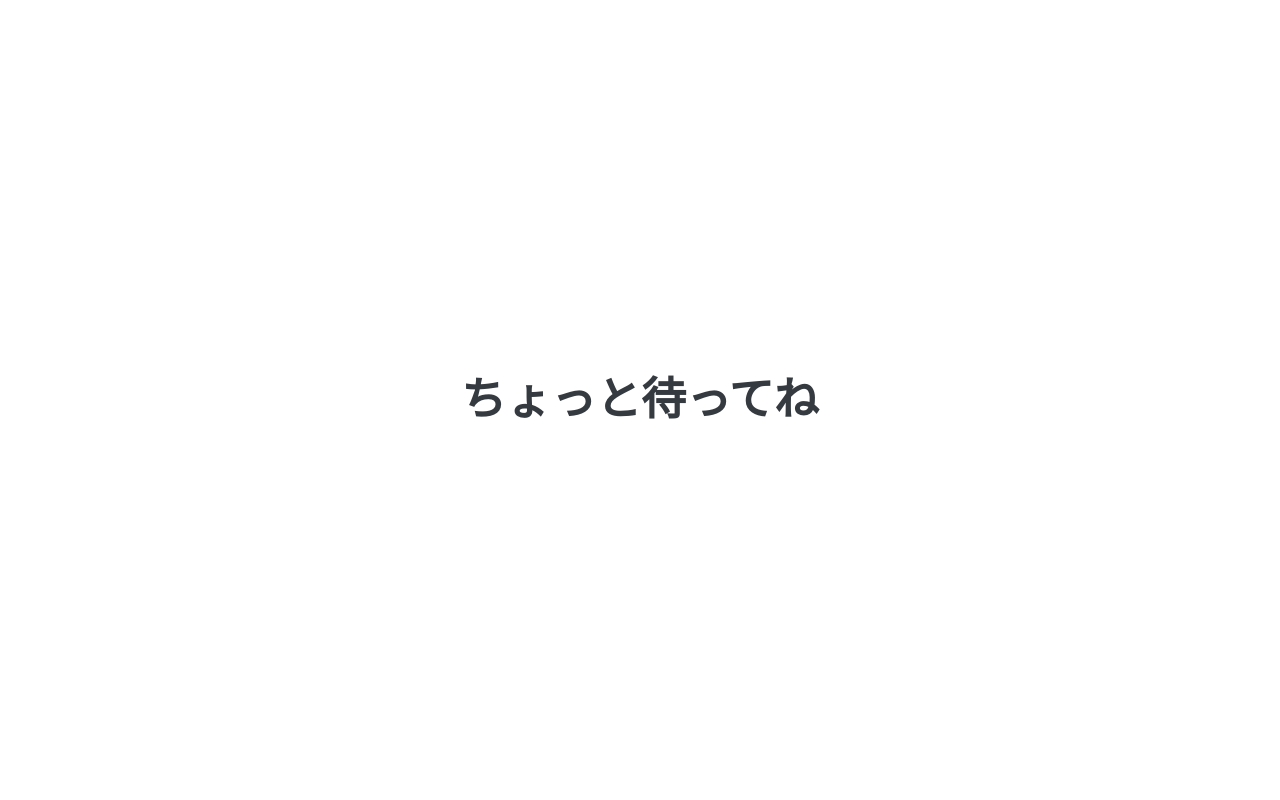
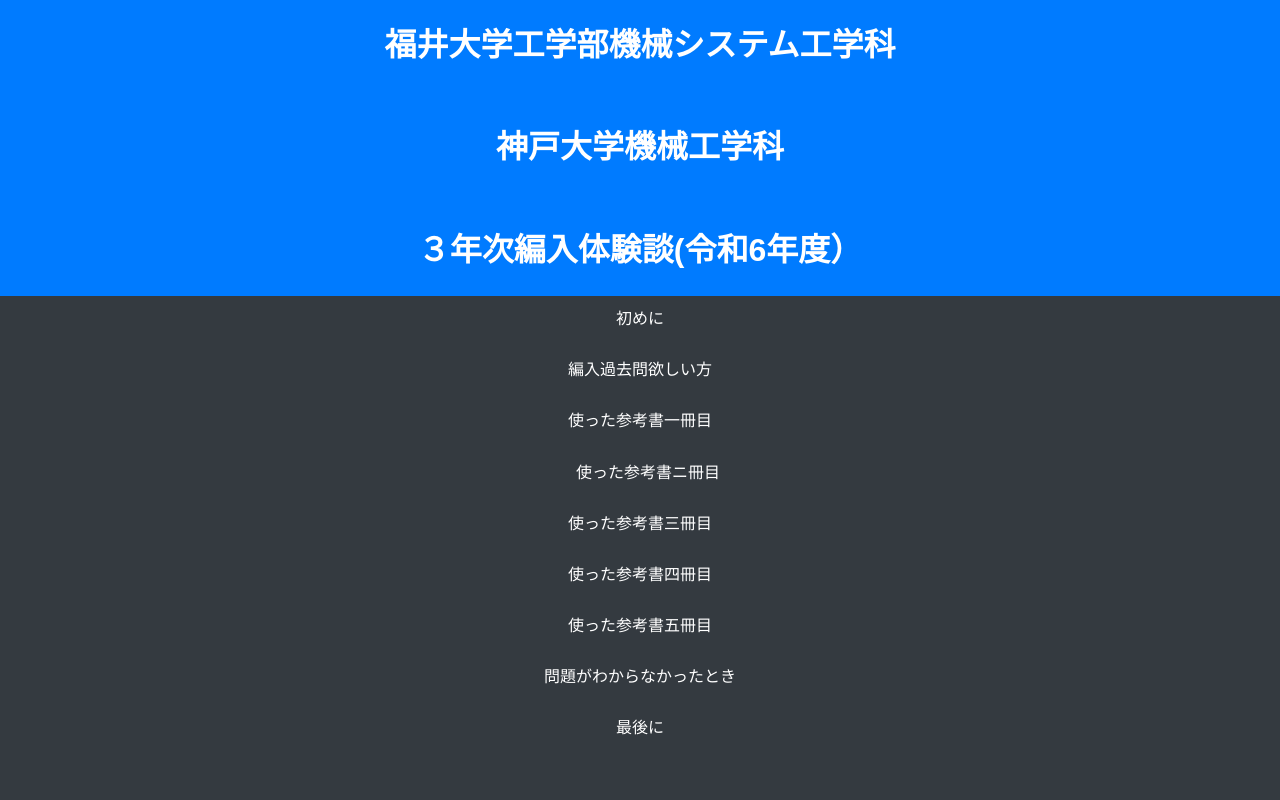
Before and after one commit to requestionare/nobu1, a plain HTML site: page index.html in a window 1280 px wide. Shown: the top 800 px of the page. Drawn offline with Linux system fonts and the light colour scheme; a script that the page names is missing; a web font is replaced by a local one.

Commit message:
Update index.html

```diff
--- a/index.html
+++ b/index.html
@@ -141,23 +141,7 @@
   }
 }
 
-.loader {
-  position: fixed;
-  width: 100%;
-  height: 100vh;
-  background-color: #fff;
-  z-index: 555;
-  top: 0;
-  left: 0;
-  display: flex;
-  justify-content: center;
-  align-items: center;
-}
-.loader .txt {
-  font-size: 45px;
-  font-weight: bold;
-　color: rgb(30, 50, 93);
-}
+
 
 
 
@@ -298,7 +282,7 @@
 
     <br></br>
     </nav>
-<div class="circle-spin-1"></div>
+
 
 <ul id="navi">
    <br></br>
@@ -310,9 +294,8 @@
 
 
 <body>
-  <div class="loader">
-  <p class="txt">ちょっと待ってね</p>
-</div>
+
+
 
  <div id="context">
 <script language="javascript" type="text/javascript" src="//counter1.fc2.com/counter.php?id=39523292&main=1"></script><noscript><img src="//counter1.fc2.com/counter_img.php?id=39523292&main=1" /></noscript>
```
